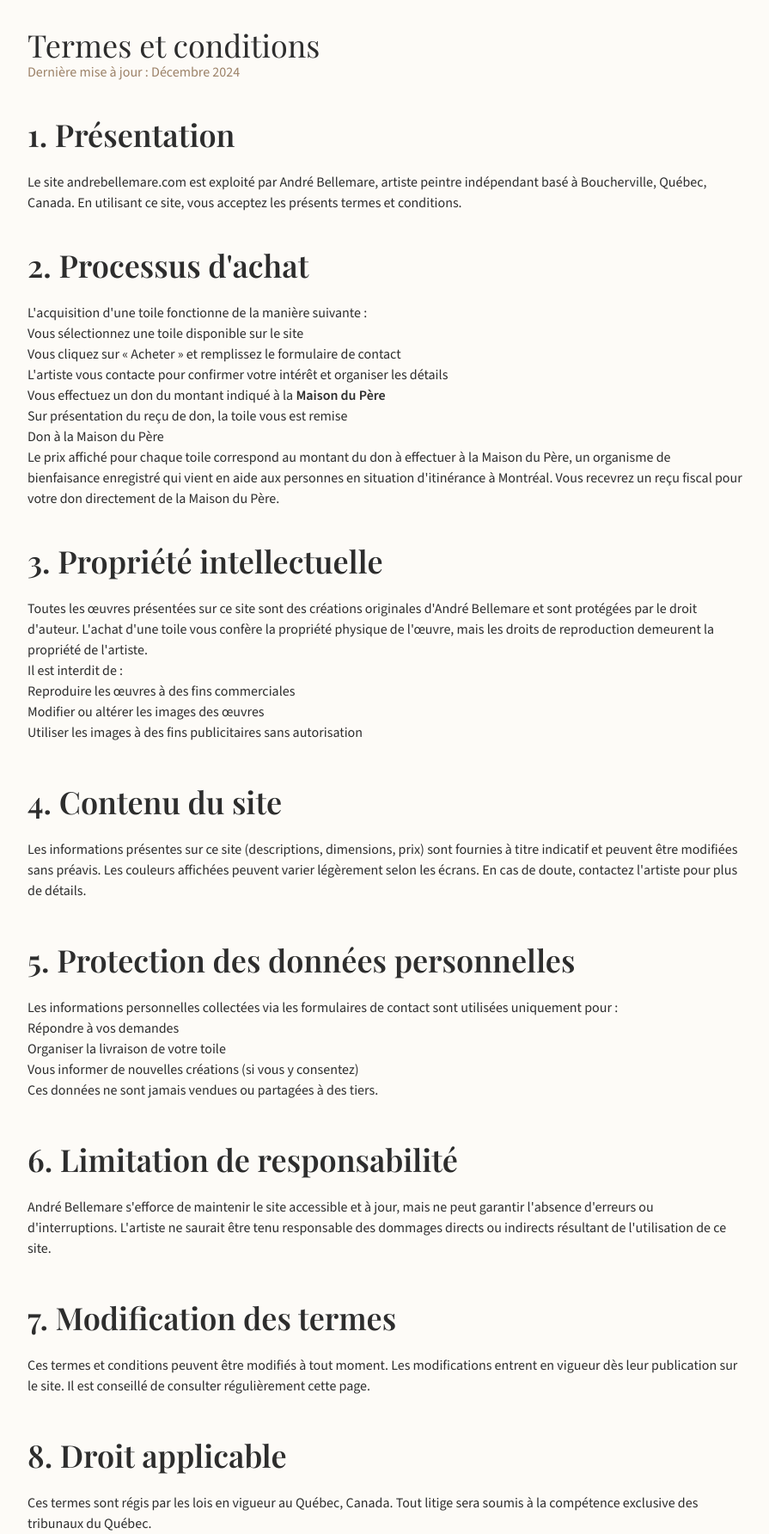
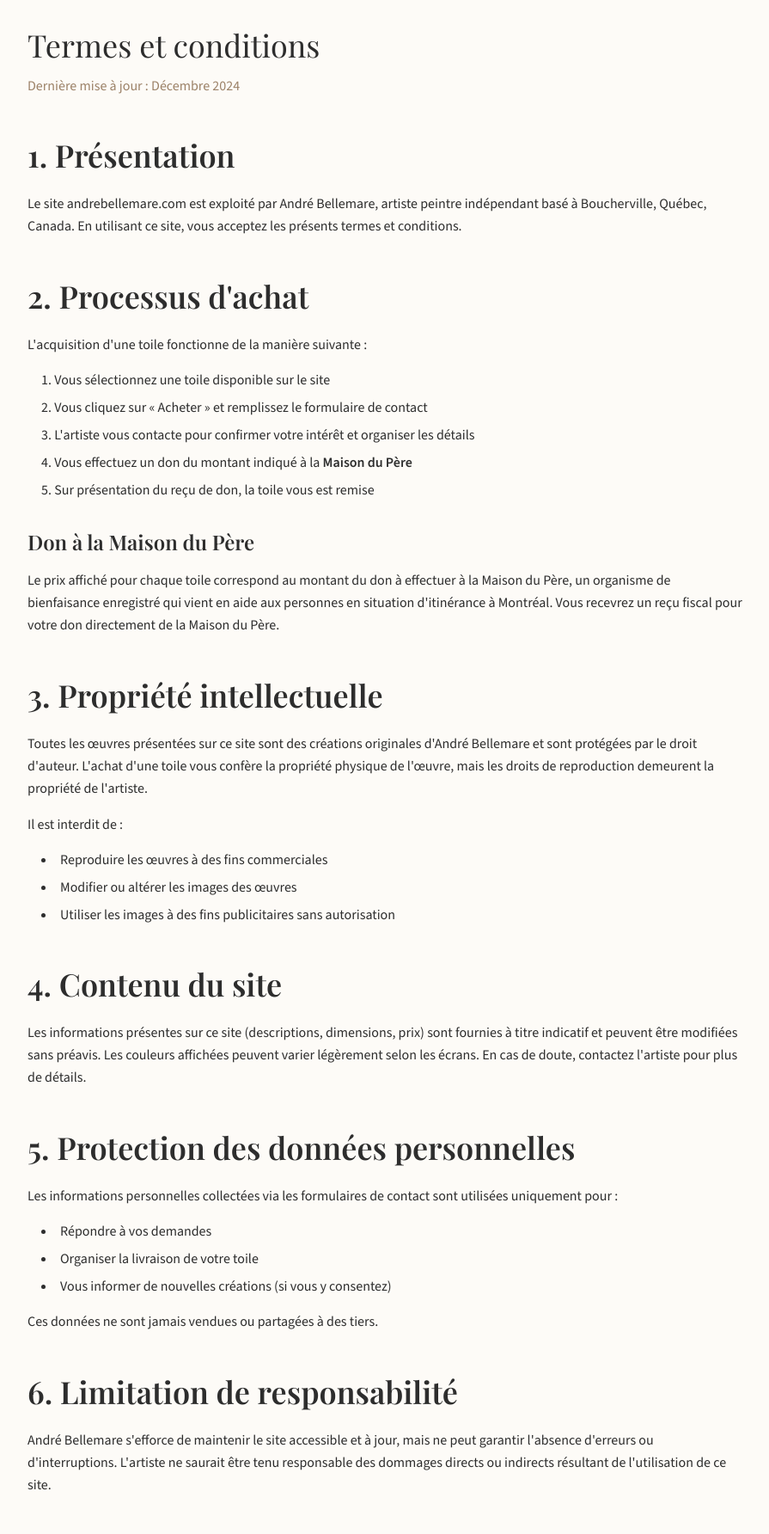
Before and after one commit to vincent-cantin-bellemare/andrebellemare, a Django app: page /termes-conditions/ in a window 1280 px wide. Shown: the part 149-1933 px from the top of the page at 86% size, without its empty margins (192-1087 px from the left). Run offline with Django 5.2, Linux system fonts and the light colour scheme; data that the repository does not hold is empty; some libraries are stand-ins or nearby versions; some web fonts are replaced.

Commit message:
Add management command to change admin superuser password and update delivery and terms templates for improved styling and readability.

```diff
--- a/templates/pages/terms.html
+++ b/templates/pages/terms.html
@@ -15,22 +15,22 @@
     </nav>
 
     <article class="prose prose-lg prose-warm dark:prose-invert max-w-none">
-        <h1 class="font-display text-4xl text-charcoal dark:text-white">Termes et conditions</h1>
+        <h1 class="font-display text-4xl text-charcoal dark:text-white mb-4">Termes et conditions</h1>
 
-        <p class="text-warm-500">Dernière mise à jour : Décembre 2024</p>
+        <p class="text-base text-warm-500 dark:text-warm-400 mb-8">Dernière mise à jour : Décembre 2024</p>
 
-        <h2 class="font-display text-3xl md:text-4xl font-semibold text-charcoal dark:text-white mb-6 mt-10">1. Présentation</h2>
-        <p>
+        <h2 class="font-display text-3xl md:text-4xl font-semibold text-charcoal dark:text-white mb-6 mt-12">1. Présentation</h2>
+        <p class="text-base text-charcoal dark:text-warm-200 leading-relaxed mb-4">
             Le site andrebellemare.com est exploité par André Bellemare, artiste peintre indépendant
             basé à Boucherville, Québec, Canada. En utilisant ce site, vous acceptez les présents
             termes et conditions.
         </p>
 
-        <h2 class="font-display text-3xl md:text-4xl font-semibold text-charcoal dark:text-white mb-6 mt-10">2. Processus d'achat</h2>
-        <p>
+        <h2 class="font-display text-3xl md:text-4xl font-semibold text-charcoal dark:text-white mb-6 mt-12">2. Processus d'achat</h2>
+        <p class="text-base text-charcoal dark:text-warm-200 leading-relaxed mb-4">
             L'acquisition d'une toile fonctionne de la manière suivante :
         </p>
-        <ol>
+        <ol class="list-decimal list-inside space-y-2 text-base text-charcoal dark:text-warm-200 mb-6 ml-4">
             <li>Vous sélectionnez une toile disponible sur le site</li>
             <li>Vous cliquez sur « Acheter » et remplissez le formulaire de contact</li>
             <li>L'artiste vous contacte pour confirmer votre intérêt et organiser les détails</li>
@@ -38,32 +38,32 @@
             <li>Sur présentation du reçu de don, la toile vous est remise</li>
         </ol>
 
-        <h3>Don à la Maison du Père</h3>
-        <p>
+        <h3 class="font-display text-xl md:text-2xl font-semibold text-charcoal dark:text-white mb-4 mt-8">Don à la Maison du Père</h3>
+        <p class="text-base text-charcoal dark:text-warm-200 leading-relaxed mb-4">
             Le prix affiché pour chaque toile correspond au montant du don à effectuer à la
             Maison du Père, un organisme de bienfaisance enregistré qui vient en aide aux
             personnes en situation d'itinérance à Montréal. Vous recevrez un reçu fiscal
             pour votre don directement de la Maison du Père.
         </p>
 
-        <h2 class="font-display text-3xl md:text-4xl font-semibold text-charcoal dark:text-white mb-6 mt-10">3. Propriété intellectuelle</h2>
-        <p>
+        <h2 class="font-display text-3xl md:text-4xl font-semibold text-charcoal dark:text-white mb-6 mt-12">3. Propriété intellectuelle</h2>
+        <p class="text-base text-charcoal dark:text-warm-200 leading-relaxed mb-4">
             Toutes les œuvres présentées sur ce site sont des créations originales d'André
             Bellemare et sont protégées par le droit d'auteur. L'achat d'une toile vous
             confère la propriété physique de l'œuvre, mais les droits de reproduction
             demeurent la propriété de l'artiste.
         </p>
-        <p>
+        <p class="text-base text-charcoal dark:text-warm-200 leading-relaxed mb-4">
             Il est interdit de :
         </p>
-        <ul>
+        <ul class="list-disc list-inside space-y-2 text-base text-charcoal dark:text-warm-200 mb-6 ml-4">
             <li>Reproduire les œuvres à des fins commerciales</li>
             <li>Modifier ou altérer les images des œuvres</li>
             <li>Utiliser les images à des fins publicitaires sans autorisation</li>
         </ul>
 
         <h2 class="font-display text-3xl md:text-4xl font-semibold text-charcoal dark:text-white mb-6 mt-12">4. Contenu du site</h2>
-        <p>
+        <p class="text-base text-charcoal dark:text-warm-200 leading-relaxed mb-4">
             Les informations présentes sur ce site (descriptions, dimensions, prix) sont
             fournies à titre indicatif et peuvent être modifiées sans préavis. Les couleurs
             affichées peuvent varier légèrement selon les écrans. En cas de doute, contactez
@@ -71,21 +71,21 @@
         </p>
 
         <h2 class="font-display text-3xl md:text-4xl font-semibold text-charcoal dark:text-white mb-6 mt-12">5. Protection des données personnelles</h2>
-        <p>
+        <p class="text-base text-charcoal dark:text-warm-200 leading-relaxed mb-4">
             Les informations personnelles collectées via les formulaires de contact sont
             utilisées uniquement pour :
         </p>
-        <ul>
+        <ul class="list-disc list-inside space-y-2 text-base text-charcoal dark:text-warm-200 mb-4 ml-4">
             <li>Répondre à vos demandes</li>
             <li>Organiser la livraison de votre toile</li>
             <li>Vous informer de nouvelles créations (si vous y consentez)</li>
         </ul>
-        <p>
+        <p class="text-base text-charcoal dark:text-warm-200 leading-relaxed mb-4">
             Ces données ne sont jamais vendues ou partagées à des tiers.
         </p>
 
         <h2 class="font-display text-3xl md:text-4xl font-semibold text-charcoal dark:text-white mb-6 mt-12">6. Limitation de responsabilité</h2>
-        <p>
+        <p class="text-base text-charcoal dark:text-warm-200 leading-relaxed mb-4">
             André Bellemare s'efforce de maintenir le site accessible et à jour, mais ne
             peut garantir l'absence d'erreurs ou d'interruptions. L'artiste ne saurait être
             tenu responsable des dommages directs ou indirects résultant de l'utilisation
@@ -93,26 +93,26 @@
         </p>
 
         <h2 class="font-display text-3xl md:text-4xl font-semibold text-charcoal dark:text-white mb-6 mt-12">7. Modification des termes</h2>
-        <p>
+        <p class="text-base text-charcoal dark:text-warm-200 leading-relaxed mb-4">
             Ces termes et conditions peuvent être modifiés à tout moment. Les modifications
             entrent en vigueur dès leur publication sur le site. Il est conseillé de
             consulter régulièrement cette page.
         </p>
 
         <h2 class="font-display text-3xl md:text-4xl font-semibold text-charcoal dark:text-white mb-6 mt-12">8. Droit applicable</h2>
-        <p>
+        <p class="text-base text-charcoal dark:text-warm-200 leading-relaxed mb-4">
             Ces termes sont régis par les lois en vigueur au Québec, Canada. Tout litige
             sera soumis à la compétence exclusive des tribunaux du Québec.
         </p>
 
         <h2 class="font-display text-3xl md:text-4xl font-semibold text-charcoal dark:text-white mb-6 mt-12">9. Contact</h2>
-        <p>
+        <p class="text-base text-charcoal dark:text-warm-200 leading-relaxed mb-4">
             Pour toute question concernant ces termes et conditions :
         </p>
-        <ul>
-            <li>Téléphone : <a href="tel:{{ contact_phone }}">{{ contact_phone }}</a></li>
+        <ul class="list-disc list-inside space-y-2 text-base text-charcoal dark:text-warm-200 mb-4 ml-4">
+            <li>Téléphone : <a href="tel:{{ contact_phone }}" class="text-warm-600 dark:text-warm-400 hover:text-charcoal dark:hover:text-white transition-colors">{{ contact_phone }}</a></li>
             <li>Adresse : {{ contact_address }}</li>
-            <li><a href="{% url 'contact:contact' %}">Formulaire de contact</a></li>
+            <li><a href="{% url 'contact:contact' %}" class="text-warm-600 dark:text-warm-400 hover:text-charcoal dark:hover:text-white transition-colors">Formulaire de contact</a></li>
         </ul>
     </article>
 </div>
```
Also changed, not shown: apps/contact/management/commands/change_admin_password.py (added, +34 -0 lines), templates/pages/delivery.html (+19 -19 lines).
